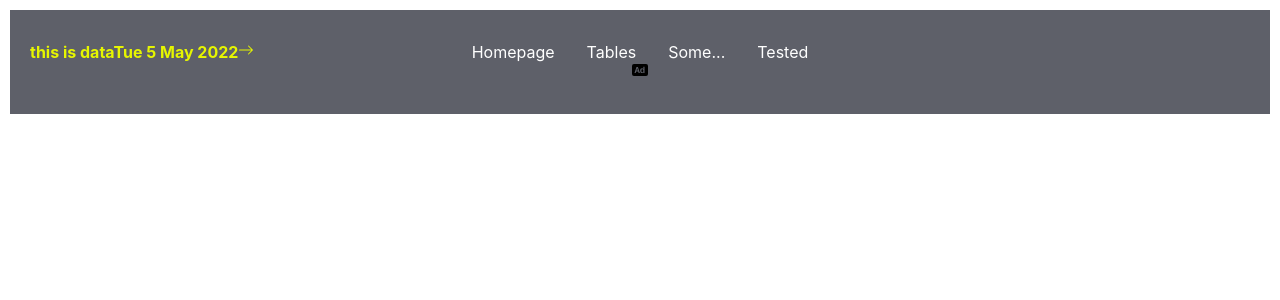
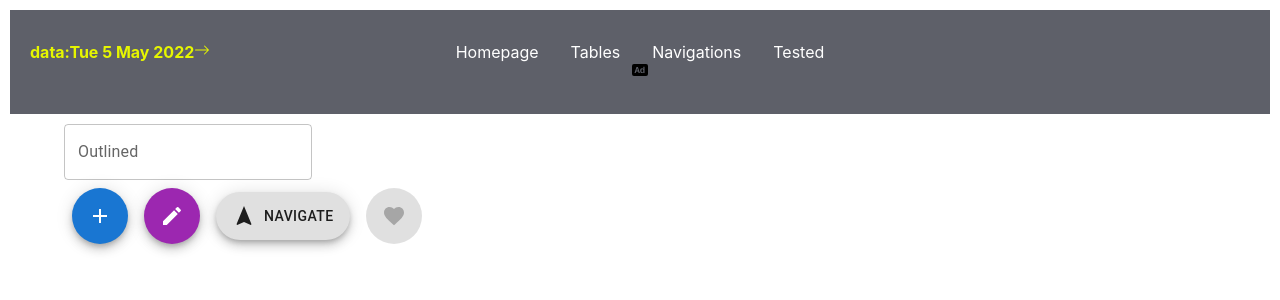
Before and after one commit to SergeyGetman/test_Dnipro, a React (Create React App) app: page /tested in a window 1280 px wide. Shown: the top 300 px of the page. Built offline with nearby package versions, Linux system fonts and the light colour scheme.

Commit message:
add mui_libreries

```diff
--- a/package.json
+++ b/package.json
@@ -6,6 +6,7 @@
     "@emotion/react": "^11.11.4",
     "@emotion/styled": "^11.11.5",
     "@hookform/error-message": "^2.0.0",
+    "@mui/icons-material": "^5.16.1",
     "@mui/material": "^5.16.1",
     "@reduxjs/toolkit": "^1.8.1",
     "@testing-library/jest-dom": "^5.16.3",
--- a/src/App.tsx
+++ b/src/App.tsx
@@ -8,6 +8,8 @@ import { Button } from "./components/tables/Button";
 import GetData from "./components/GetData";
 import { ArrowRight } from 'react-bootstrap-icons';
 import { ReactComponent as AdIcon }  from './images/more.svg'
+import TestedMui from "./components/TestedMui";
+import {Container} from "@mui/material";
 
 function App() {
   return (
@@ -16,9 +18,9 @@ function App() {
                 <Link to={Routing.home}>{Routing.textTitle.nameFirstPage}</Link>
                 <Link to={Routing.firstPage}>{Routing.textTitle.nameSecondPage}</Link>
                 <Link to={Routing.secondPage}>{Routing.textTitle.nameThirdPage}</Link>
-                <Link to={Routing.secondPage}>{Routing.textTitle.testedPage}</Link>
+                <Link to={Routing.testedPage}>{Routing.textTitle.testedPage}</Link>
                 <div className='data'>
-                    this is data
+                    data:
                     <GetData />
                     <ArrowRight  />
 
@@ -29,7 +31,7 @@ function App() {
 
             </header>
 
-
+            <Container>
                 <Switch>
                     <Route exact path="/">
                         <h1>This is Home Page </h1>
@@ -41,7 +43,16 @@ function App() {
                     <Route exact path="/dashboard">
                         <Navigations />
                     </Route>
+
+                    <Route exact path="/tested">
+                        <TestedMui />
+                    </Route>
                 </Switch>
+            </Container>
+
+
+
+
       </div>
 
   );
--- a/src/components/Navigations.tsx
+++ b/src/components/Navigations.tsx
@@ -1,12 +1,16 @@
 import React from 'react';
 import {Link} from "react-router-dom";
 import {Routing} from "../routing/Routing";
+import {Button} from "./tables/Button";
+import {Table} from "./Table";
+
 
 export const Navigations = () => {
     return (
         <div>
             <Link to={Routing.firstPage}>Table List</Link> <br/>
             <Link to={Routing.home}>Home</Link> <br/>
+
         </div>
     );
 };
--- /dev/null
+++ b/src/components/TestedMui.tsx
@@ -0,0 +1,33 @@
+import React from 'react';
+import { TextField} from "@mui/material";
+import Box from '@mui/material/Box';
+import Fab from '@mui/material/Fab';
+import AddIcon from '@mui/icons-material/Add';
+import EditIcon from '@mui/icons-material/Edit';
+import FavoriteIcon from '@mui/icons-material/Favorite';
+import NavigationIcon from '@mui/icons-material/Navigation'
+
+const TestedMui = () => {
+    return (
+        <>
+            <TextField id="outlined-basic" label="Outlined" variant="outlined" />
+            <Box sx={{ '& > :not(style)': { m: 1 } }}>
+                <Fab color="primary" aria-label="add">
+                    <AddIcon />
+                </Fab>
+                <Fab color="secondary" aria-label="edit">
+                    <EditIcon />
+                </Fab>
+                <Fab variant="extended">
+                    <NavigationIcon sx={{ mr: 1 }} />
+                    Navigate
+                </Fab>
+                <Fab disabled aria-label="like">
+                    <FavoriteIcon />
+                </Fab>
+            </Box>
+        </>
+    );
+};
+
+export default TestedMui;
--- a/src/index.tsx
+++ b/src/index.tsx
@@ -4,6 +4,7 @@ import './index.css';
 import App from './App';
 import {BrowserRouter, Route, Router} from "react-router-dom";
 import {globalHistory} from "./history/useHistory";
+import TestedMui from "./components/TestedMui";
 
 
 ReactDOM.render(
--- a/src/routing/Routing.ts
+++ b/src/routing/Routing.ts
@@ -2,12 +2,14 @@ export const Routing = {
     home : "/",
     firstPage : '/firstpage',
     secondPage : '/dashboard',
+    someMuiPage: '/some',
+    testedPage: '/tested',
 
 
     textTitle : {
         nameFirstPage : 'Homepage',
         nameSecondPage : "Tables",
-        nameThirdPage : "Some...",
+        nameThirdPage : "Navigations",
         testedPage: 'Tested',
     },
     tableName : {
```
Also changed, not shown: 1 other file (tests, documents, lock files or other folders). Lines whose indentation alone changed are shown as unchanged.
